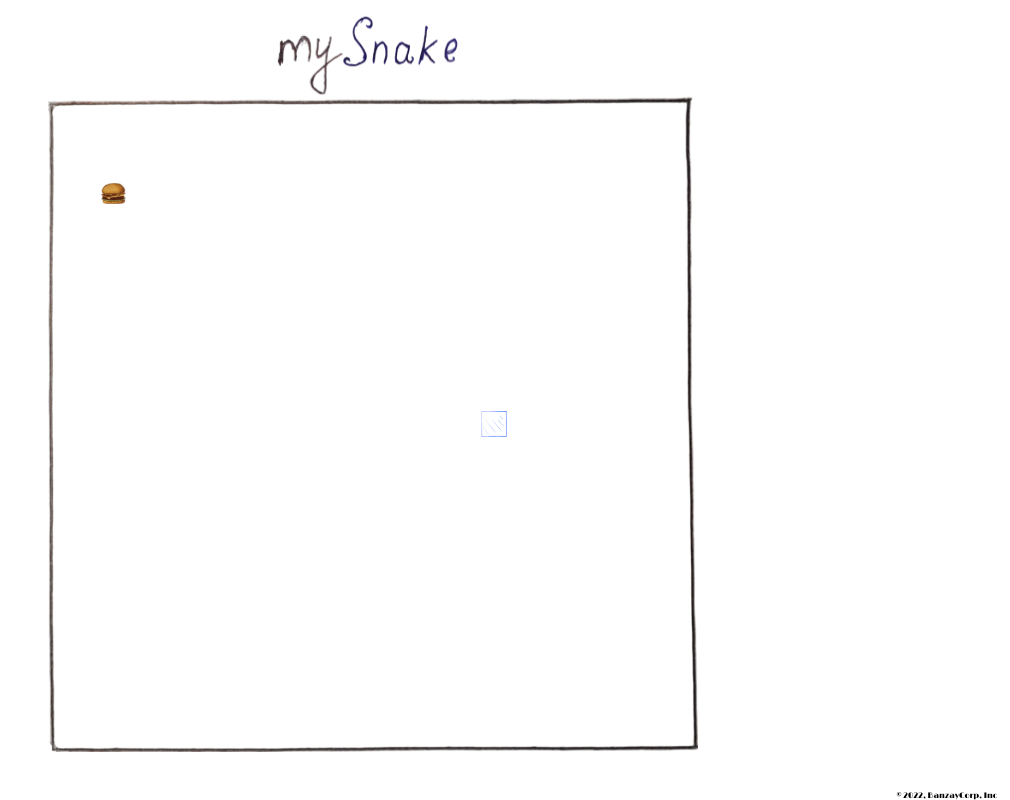
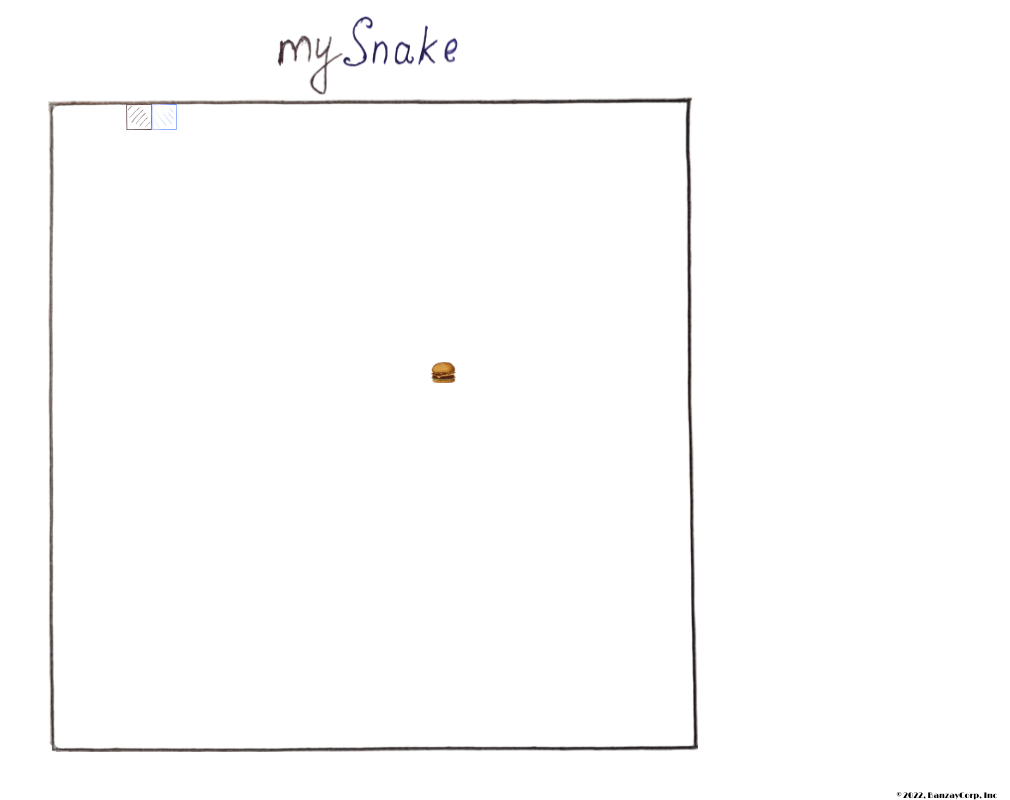
Before and after one commit to BazaleevFedor/mySnake, a Next.js app: page / in a window 1280 px wide. Shown: the whole page, without its empty margins (270-1280 px from the left). Built offline with nearby package versions, Linux system fonts and the light colour scheme.

Commit message:
delete random from start init

```diff
--- a/src/app/context.ts
+++ b/src/app/context.ts
@@ -1,21 +1,15 @@
 import React from "react";
 
-/*let fieldSize = 25;
-let updateTime = 100;
-let phone = false;
+const FIELD_SIZE_PC: number = 25;
+const UPDATE_TIME_PC: number = 100;
 
-if (typeof window !== "undefined") {
-  if (window.innerWidth < 600) {
-    fieldSize = 10;
-    updateTime = 120;
-  }
-}*/
+export const FIELD_SIZE_MOBIL: number = 10;
+export const UPDATE_TIME_MOBIL: number = 130;
 
-const FIELD_SIZE: number = 25;
-const UPDATE_TIME: number = 100;
-const CELL_COUNT: number = FIELD_SIZE**2;
-const FOOD_START_POSITION: number = 77;
-const SNAKE_START_POSITION: number = Math.ceil(CELL_COUNT / 2);
+
+const FOOD_POSITION_DEFAULT: number = 0;
+const CELL_COUNT_DEFAULT: number = 0;
+const SNAKE_POSITION_DEFAULT: number = 0;
 const START_DIRECTION: string = 'right';
 
 
@@ -40,11 +34,11 @@ export const mySnakeContext = {
   blockLose: BLOCK_LOSE,
   blockPause: BLOCK_PAUSE,
 
-  fieldSize: FIELD_SIZE,
-  cellCount: CELL_COUNT,
-  updateTime: UPDATE_TIME,
-  snakeStartPosition: SNAKE_START_POSITION,
-  foodStartPosition: FOOD_START_POSITION,
+  fieldSize: FIELD_SIZE_PC,
+  cellCount: CELL_COUNT_DEFAULT,
+  updateTime: UPDATE_TIME_PC,
+  snakeStartPosition: SNAKE_POSITION_DEFAULT,
+  foodStartPosition: FOOD_POSITION_DEFAULT,
   directionStart: START_DIRECTION,
 }
 
--- a/src/app/page.tsx
+++ b/src/app/page.tsx
@@ -1,14 +1,31 @@
 'use client'
-import React from "react";
+import React, {useEffect} from "react";
 import {Logo} from '@/components/Logo/Logo';
 import {PlayingField} from "@/components/PlayingField/PlayingField";
 import {Copyright} from "@/components/Copyright/Copyright";
 import styles from './styles.module.css'
-import Head from 'next/head';
+import {isMobile} from 'react-device-detect';
 
-import {MySnakeContext, mySnakeContext} from './context';
+
+import {
+  FIELD_SIZE_MOBIL,
+  MySnakeContext,
+  mySnakeContext,
+  UPDATE_TIME_MOBIL,
+} from './context';
 
 export default function Home() {
+  useEffect(() => {
+    if (isMobile) {
+      mySnakeContext.fieldSize = FIELD_SIZE_MOBIL;
+      mySnakeContext.updateTime = UPDATE_TIME_MOBIL;
+    }
+
+    mySnakeContext.cellCount = mySnakeContext.fieldSize**2;
+    mySnakeContext.snakeStartPosition = Math.ceil(mySnakeContext.cellCount / 2);
+    mySnakeContext.foodStartPosition = Math.ceil(Math.random()*mySnakeContext.cellCount);
+  }, []);
+
   return (
     <div className={'main'}>
       <MySnakeContext.Provider value={mySnakeContext}>
--- a/src/components/PlayingField/PlayingField.tsx
+++ b/src/components/PlayingField/PlayingField.tsx
@@ -65,7 +65,7 @@ export const PlayingField: FunctionComponent = () => {
         setPause((prevState) => getPause(event.key, prevState));
       });
     }
-  }, []); // listeners
+  }, [mySnakeContext]); // listeners
 
   useEffect(() => {
     if (gameState.status === 'ok' && pause === 'ok') {
```
